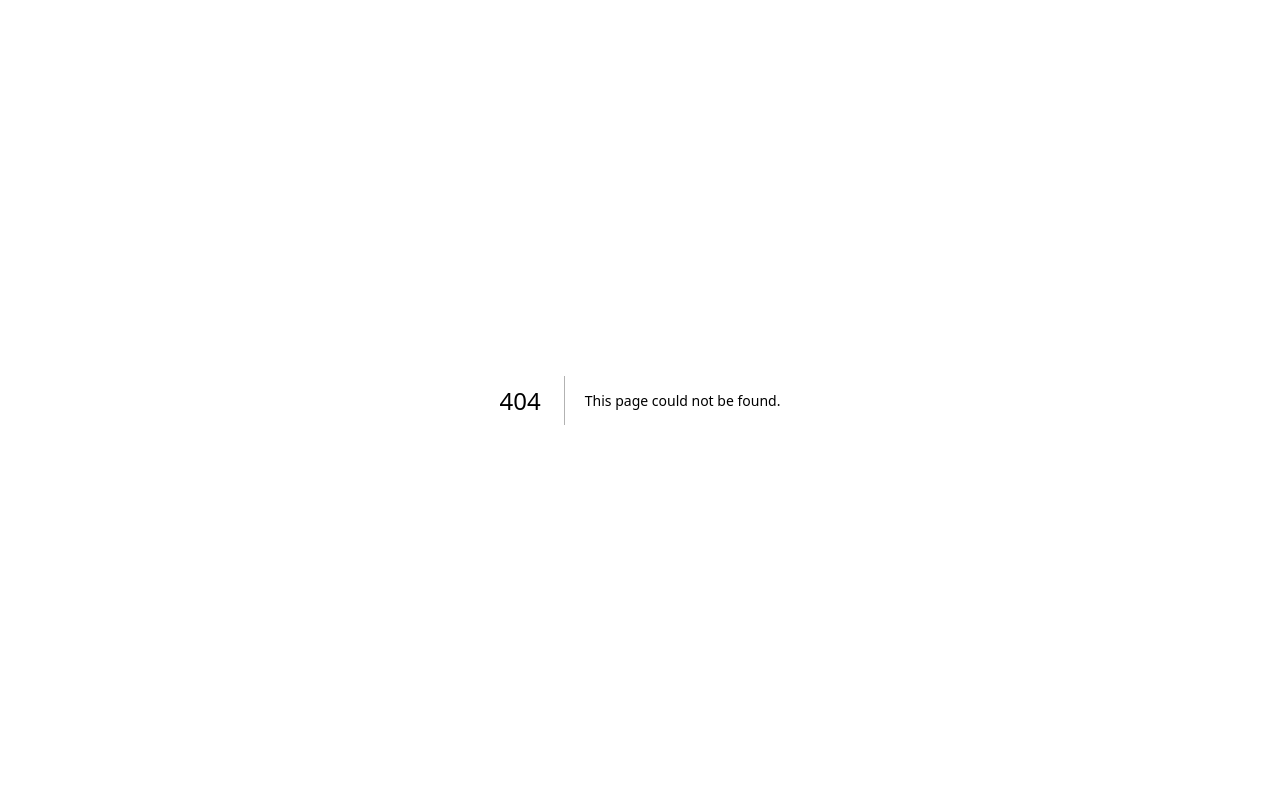
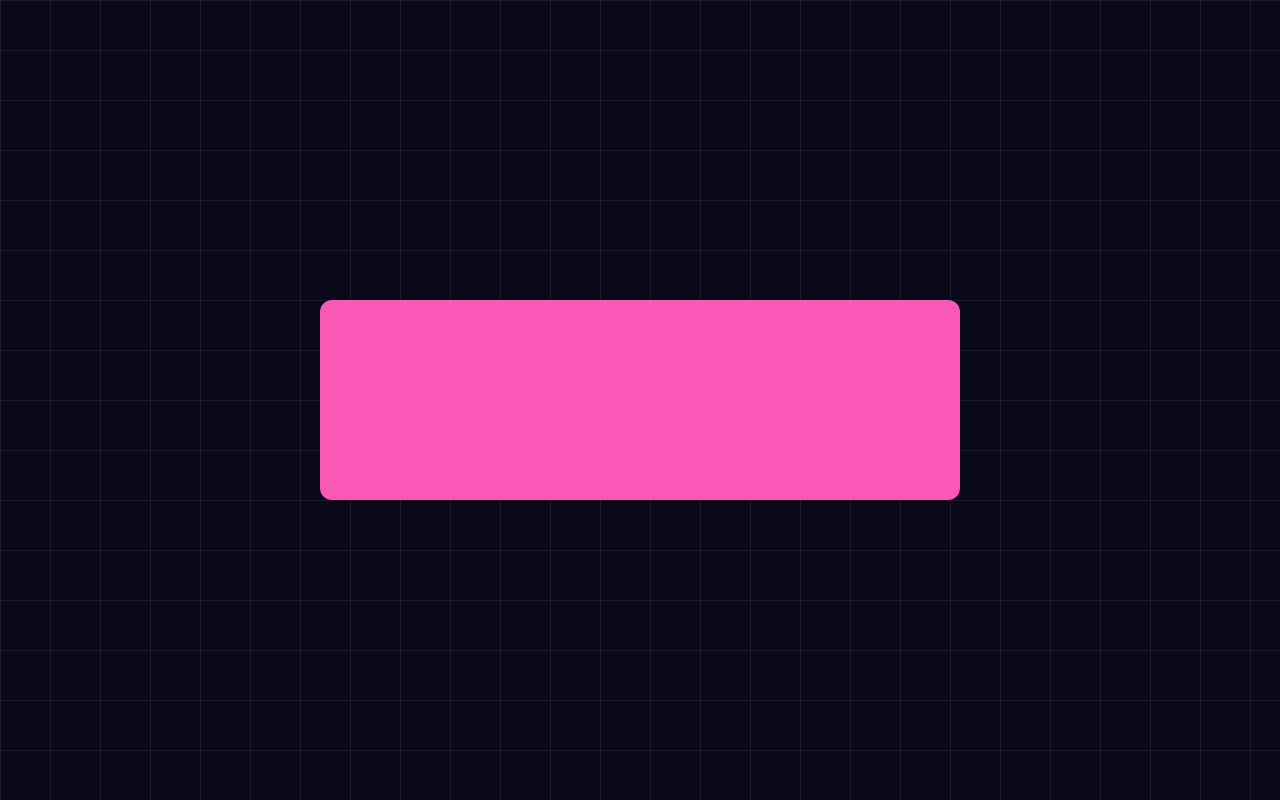
Before and after one commit to jaegarsaun/flickfinder, a Next.js app: page /play in a window 1280 px wide. Before the commit this address had no page. Built offline with nearby package versions, Linux system fonts and the light colour scheme.

Commit message:
starting on the play route

```diff
--- /dev/null
+++ b/src/app/components/GameSettingsWidget.tsx
@@ -0,0 +1,7 @@
+export default function GameSettingsWidget() {
+    return(
+        <div className="max-w-[50vw] h-[25vh] rounded-xl bg-primary lg:w-[50vw]">
+
+        </div>
+    )
+}
--- a/src/app/globals.css
+++ b/src/app/globals.css
@@ -5,9 +5,6 @@
 
 body {
   background-color: #080818;
-
-}
-main{
   background-size: 50px 50px;
   background-image:
     linear-gradient(to right, rgba(211, 211, 211, 0.091) 1px, transparent 1px),
--- a/src/app/page.tsx
+++ b/src/app/page.tsx
@@ -1,12 +1,14 @@
-import Image from "next/image";
+'use client';
+import { useRouter } from "next/navigation";
+import Link from "next/link";
 
 export default function Home() {
   return (
-    <main className="flex min-h-screen flex-col items-center justify-between p-24 h-[100vh]">
+    <main className="flex min-h-screen flex-col items-center justify-center p-24 h-[100vh]">
       <header className="hero flex flex-row w-full items-center justify-center h-full">
         <div className="flex flex-col items-center gap-10">
           <h1 className="text-white text-5xl text-center"><span>Fun way to quickly find a <br></br></span> <span className="font-bold text-primary text-8xl">movie or show</span></h1>
-          <button className="border-2 border-primary bg-transparent text-white rounded-lg p-3 text-center font-semibold w-[15vw] transition-all hover:bg-primary">Start Playing</button>
+          <Link className="border-2 border-primary bg-transparent text-white rounded-lg p-3 text-center font-semibold w-[15vw] transition-all hover:bg-primary" href={'/play'}>Start Playing</Link>
         </div>
       </header>
     </main>
--- /dev/null
+++ b/src/app/play/page.tsx
@@ -0,0 +1,9 @@
+import GameSettingsWidget from "../components/GameSettingsWidget"
+
+export default function Page() {
+    return(
+        <main className="flex min-h-screen flex-col items-center justify-center p-24 h-[100vh]">
+            <GameSettingsWidget />
+        </main>
+    )
+}
```
